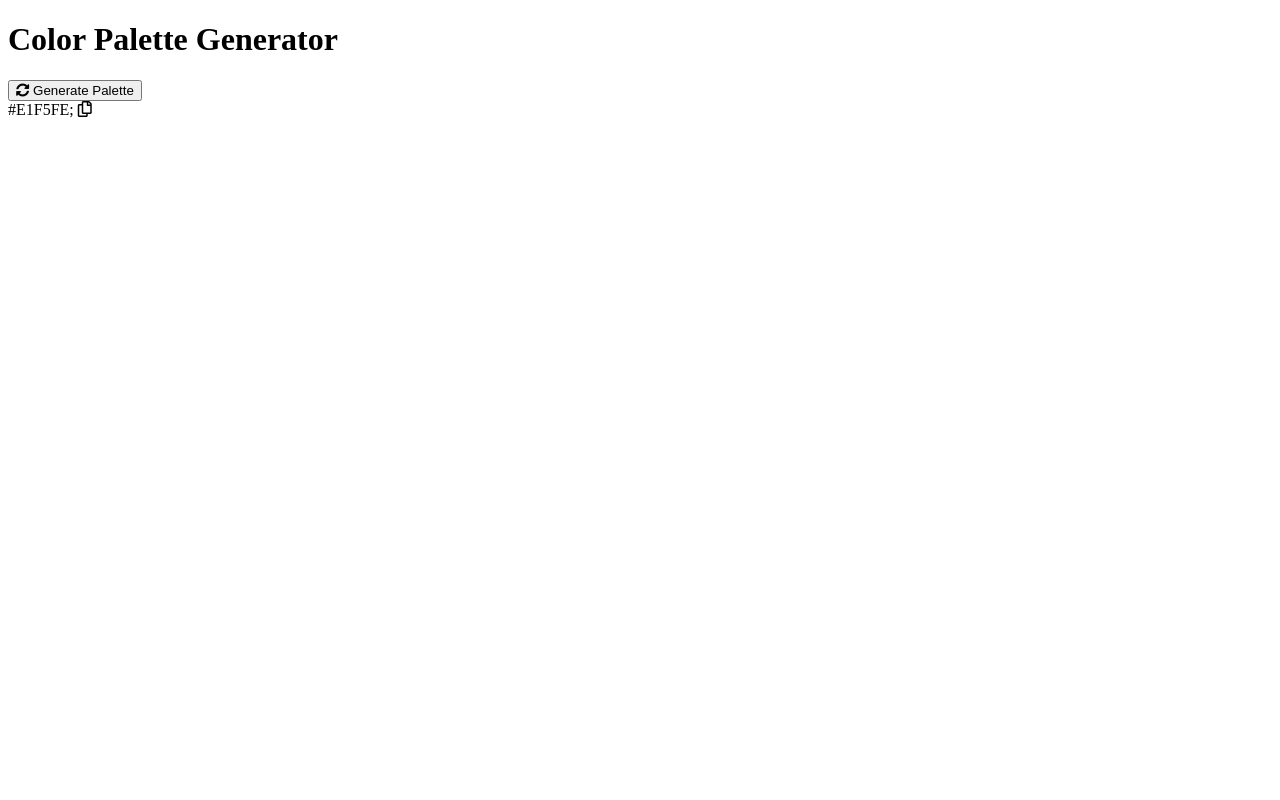
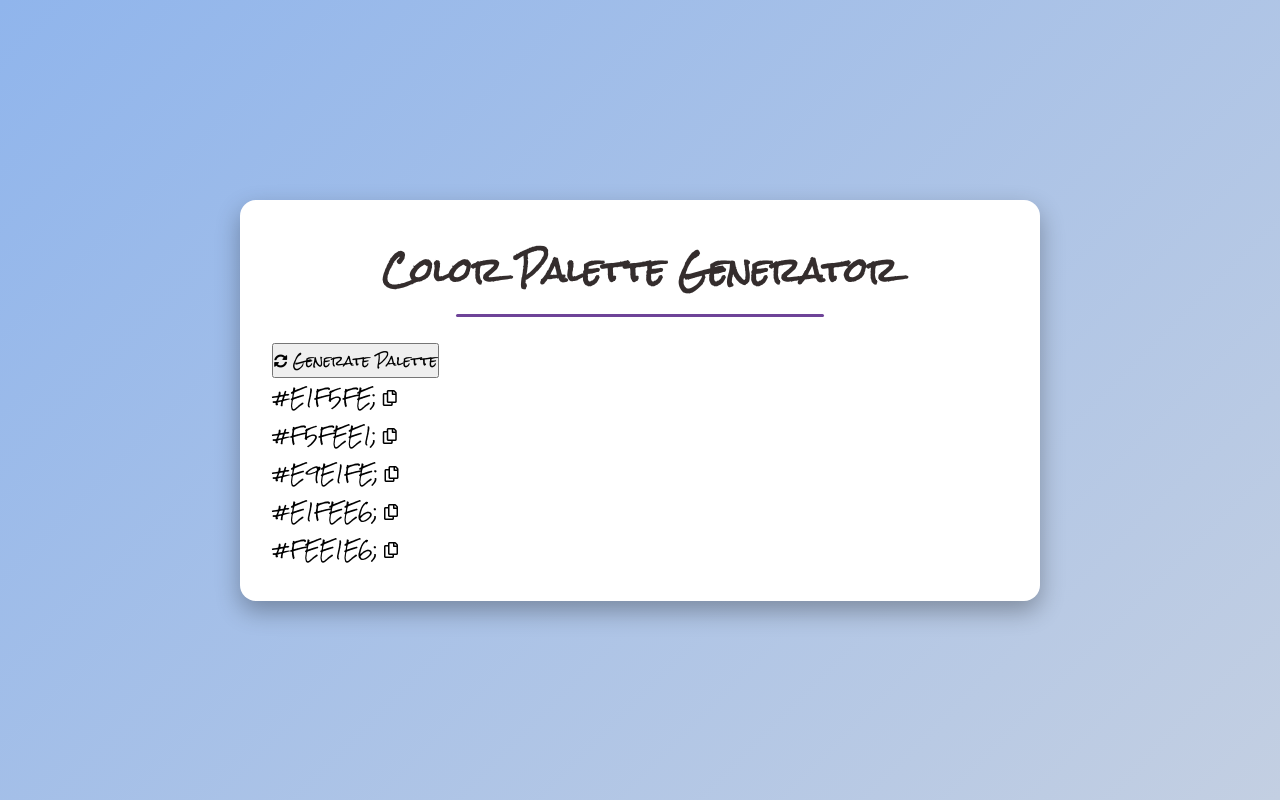
Before and after one commit to Romie321/color-palette-generator, a plain HTML site: page index.html in a window 1280 px wide. Drawn offline with Linux system fonts and the light colour scheme.

Commit message:
add color boxes with copy functionality to index.html and create style.css for styling the page and color boxes

```diff
--- a/index.html
+++ b/index.html
@@ -23,7 +23,39 @@
           <div class="color" style="background-color: #e1f5fe"></div>
           <div class="color-info">
             <span class="hex-value">#E1F5FE;</span>
-            <i class="far fa-copy copy-btn"></i>
+            <i class="far fa-copy copy-btn" title="copy to clip board"></i>
+          </div>
+        </div>
+        <!-- color box 2 -->
+        <div class="color-box">
+          <div class="color" style="background-color: #f5fee1"></div>
+          <div class="color-info">
+            <span class="hex-value">#F5FEE1;</span>
+            <i class="far fa-copy copy-btn" title="copy to clip board"></i>
+          </div>
+        </div>
+        <!-- color box 3 -->
+        <div class="color-box">
+          <div class="color" style="background-color: #e9e1fe"></div>
+          <div class="color-info">
+            <span class="hex-value">#E9E1FE;</span>
+            <i class="far fa-copy copy-btn" title="copy to clip board"></i>
+          </div>
+        </div>
+        <!-- color box 4 -->
+        <div class="color-box">
+          <div class="color" style="background-color: #e1fee6"></div>
+          <div class="color-info">
+            <span class="hex-value">#E1FEE6;</span>
+            <i class="far fa-copy copy-btn" title="copy to clip board"></i>
+          </div>
+        </div>
+        <!-- color box 5 -->
+        <div class="color-box">
+          <div class="color" style="background-color: #fee1e6"></div>
+          <div class="color-info">
+            <span class="hex-value">#FEE1E6;</span>
+            <i class="far fa-copy copy-btn" title="copy to clip board"></i>
           </div>
         </div>
       </div>
--- a/style.css
+++ b/style.css
@@ -0,0 +1,49 @@
+/* basic reset */
+@import url(https://fonts.googleapis.com/css?family=Rock+Salt:regular);
+
+* {
+  margin: 0;
+  padding: 0;
+  box-sizing: border-box;
+  font-family:
+    rock salt,
+    sans-serif;
+}
+
+body {
+  background: linear-gradient(135deg, #90b5ec, #c3cfe2);
+  min-height: 100vh;
+  display: flex;
+  align-items: center;
+  justify-content: center;
+  padding: 20px;
+}
+
+.container {
+  background-color: #fff;
+  border-radius: 1rem;
+  padding: 2rem;
+  width: 100%;
+  max-width: 800px;
+  box-shadow: 0 10px 25px rgba(0, 0, 0, 0.3);
+}
+
+h1 {
+  text-align: center;
+  margin-bottom: 1.5rem;
+  color: #342d2d;
+  position: relative;
+  padding-bottom: 0.5rem;
+}
+
+h1::after {
+  content: "";
+  position: absolute;
+  bottom: 0;
+  left: 50%;
+  transform: translate(-50%);
+  width: 50%;
+  height: 3px;
+  background-color: rgb(110, 67, 152);
+  border-radius: 2px;
+}
```
